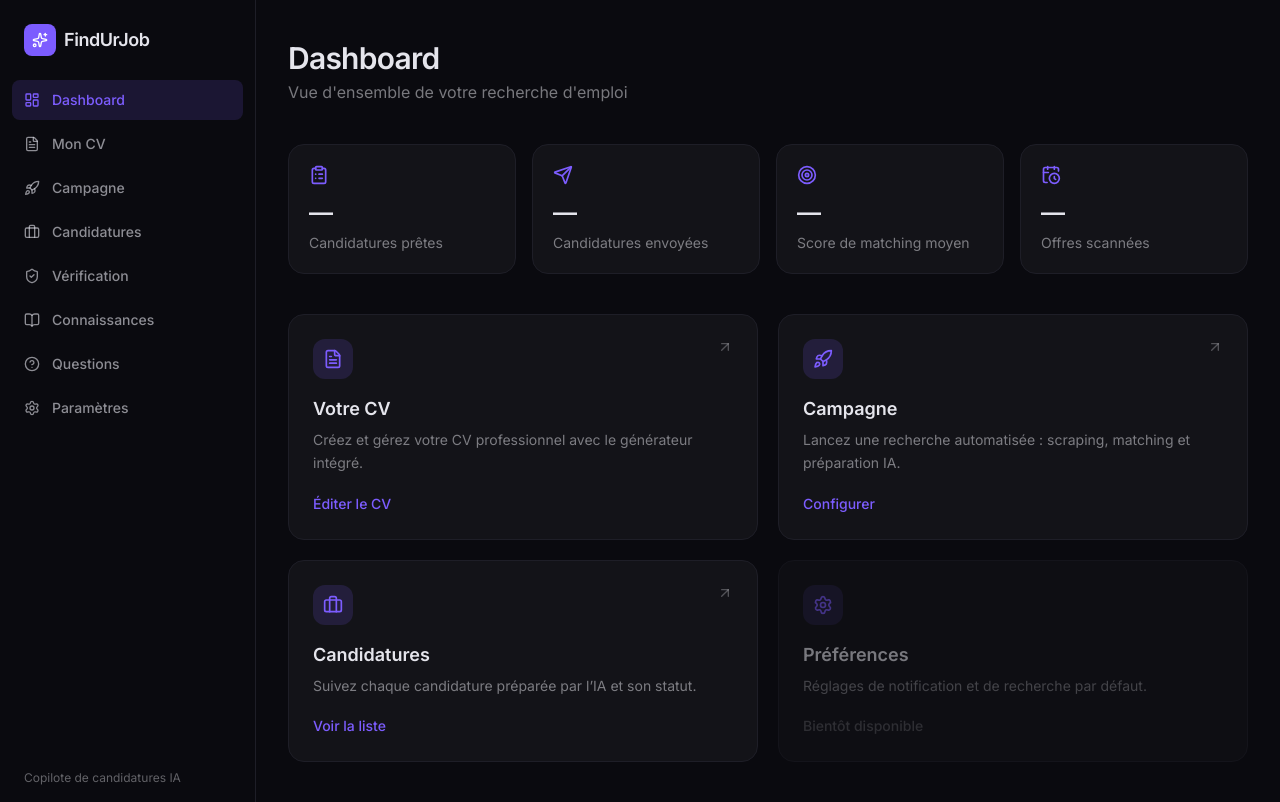
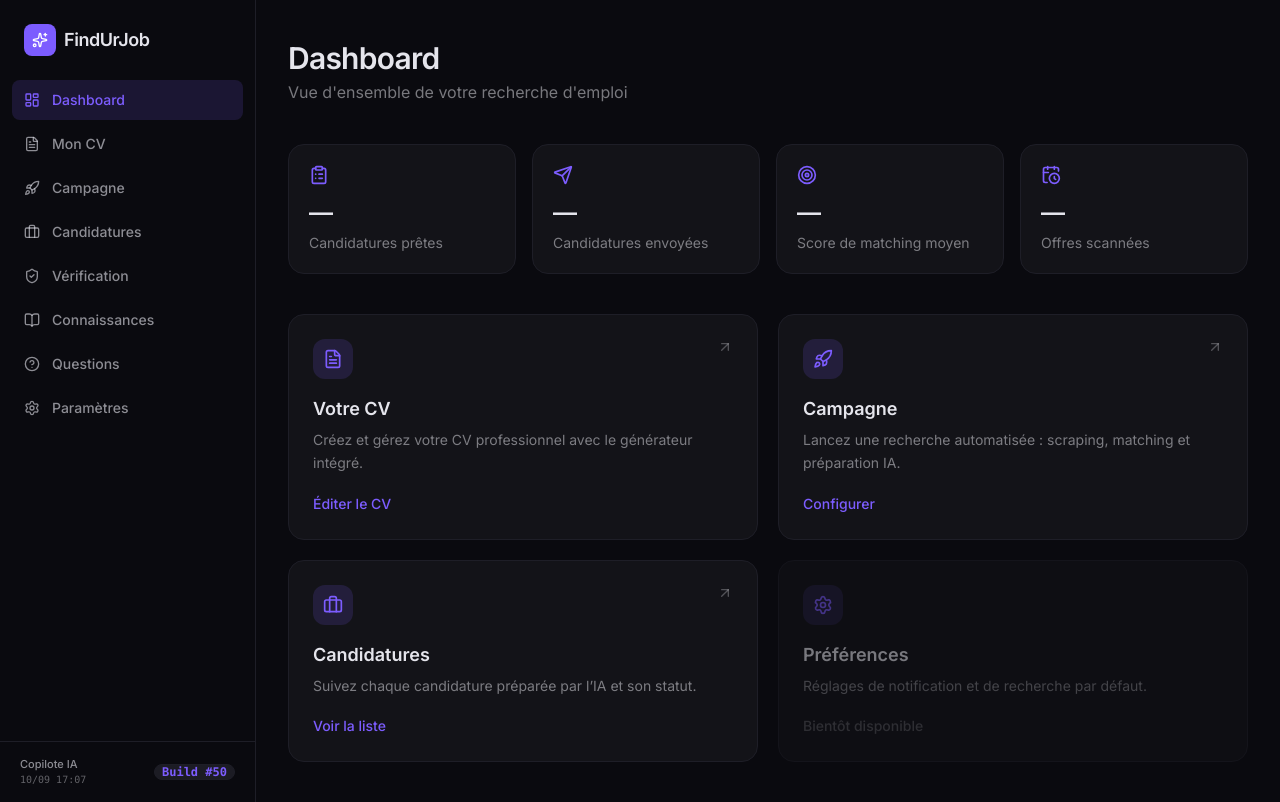
Before and after one commit to ousseynoukone/fetchjob, a Next.js app in the folder apps/web/: page / in a window 1280 px wide. Built offline with nearby package versions, Linux system fonts and the light colour scheme; no server answers.

Commit message:
feat: add auto-incrementing build number and timestamp in sidebar footer

```diff
--- a/apps/web/components/layout/app-shell.tsx
+++ b/apps/web/components/layout/app-shell.tsx
@@ -1,4 +1,6 @@
 'use client';
+
+import buildInfo from '@/lib/build-info.json';
 
 import Link from 'next/link';
 import { usePathname } from 'next/navigation';
@@ -51,8 +53,17 @@ export default function AppShell({ children }: { children: React.ReactNode }) {
           })}
         </nav>
 
-        <div className="px-6 py-4 text-xs text-base-content/40">
-          Copilote de candidatures IA
+        <div className="px-5 py-3.5 border-t border-base-300 flex items-center justify-between text-xs">
+          <div className="flex flex-col">
+            <span className="text-[11px] text-base-content/60 font-medium">Copilote IA</span>
+            <span className="text-[10px] text-base-content/40 font-mono">{buildInfo.date}</span>
+          </div>
+          <span
+            className="badge badge-sm badge-neutral border border-base-300 font-mono font-semibold text-primary"
+            title={`Commit ${buildInfo.commit || 'local'}`}
+          >
+            Build #{buildInfo.build}
+          </span>
         </div>
       </aside>
 
--- /dev/null
+++ b/apps/web/lib/build-info.json
@@ -0,0 +1,5 @@
+{
+  "build": 50,
+  "commit": "d371896",
+  "date": "10/09 17:07"
+}
--- a/apps/web/package.json
+++ b/apps/web/package.json
@@ -3,6 +3,7 @@
   "version": "0.1.0",
   "private": true,
   "scripts": {
+    "prebuild": "node scripts/increment-build.js",
     "dev": "next dev -p 3001",
     "build": "next build",
     "start": "next start -p 3001",
```
Also changed, not shown: apps/web/scripts/increment-build.js (added, +38 -0 lines).
